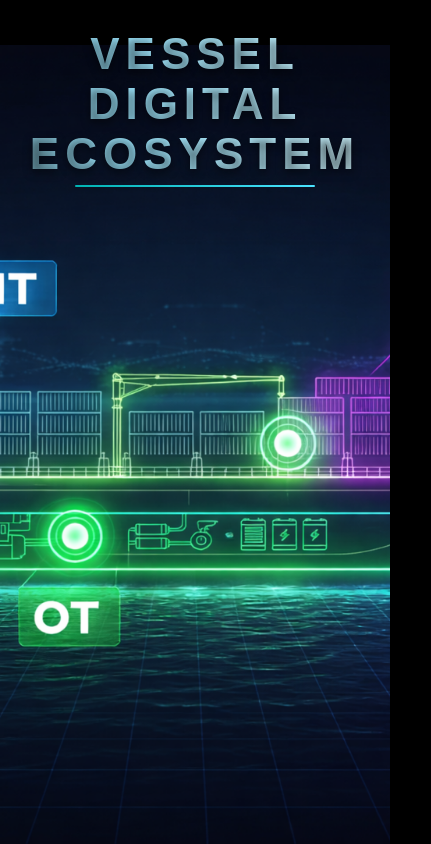
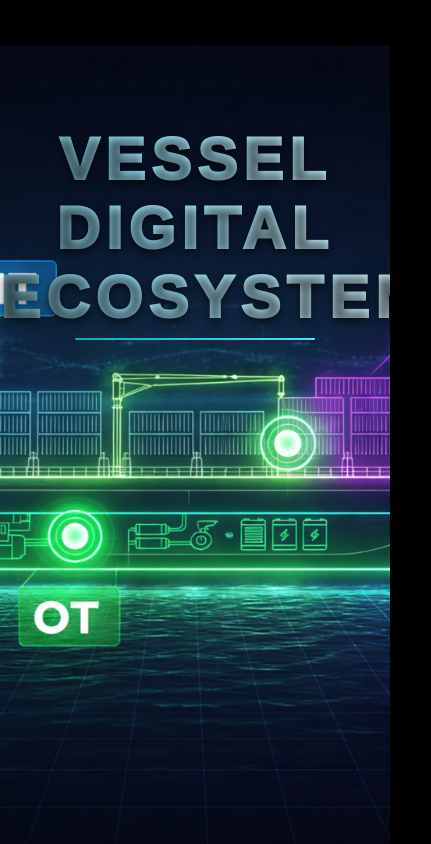
Before and after one commit to Juhiibh/vessel-dashboard, a React (Vite) app: page / in a window 390 px wide. Shown: the whole page, 431 px wide, since content can reach past the window. Built offline with nearby package versions, Linux system fonts and the light colour scheme.

Commit message:
Adjust header layout and responsive containers

```diff
--- a/src/pages/Home.css
+++ b/src/pages/Home.css
@@ -58,10 +58,10 @@
 .title {
    margin: 10;
   position: absolute;
- top: 0.00001%;
+ top: 10%;
   width: 100%;
-  font-size: 44px;
-  font-weight: 800;
+  font-size: 60px;
+  font-weight: 1000;
   letter-spacing: 6px;
   text-transform: uppercase;
   z-index: 10;
```
